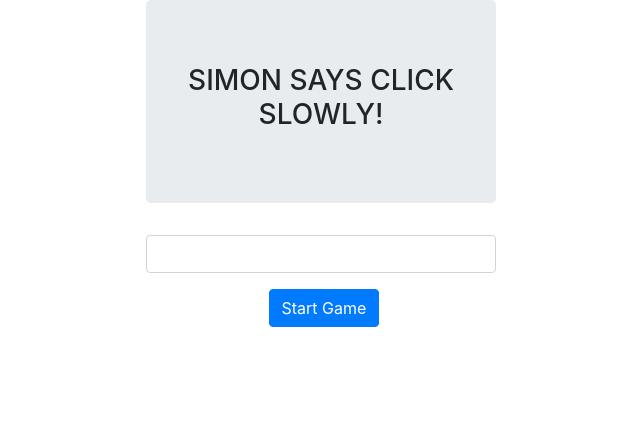
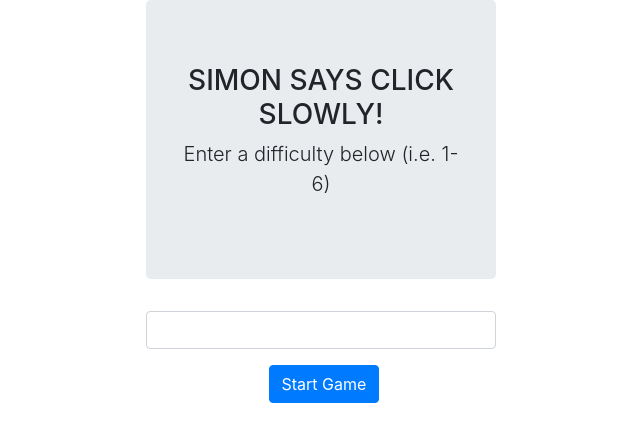
Before and after one commit to paigewilliams/memory, a website built with webpack: page src/index.html in a window 1280 px wide. Shown: the whole page, without its empty margins (319-959 px from the left). Built offline with nearby package versions, Linux system fonts and the light colour scheme.

Commit message:
add usage instructions

```diff
--- a/src/index.html
+++ b/src/index.html
@@ -11,6 +11,7 @@
         <div class="col-md-4 offset-md-4">
           <div class="jumbotron">
             <h3>SIMON SAYS CLICK SLOWLY!</h3>
+            <p class="lead">Enter a difficulty below (i.e. 1-6)</p>
           </div>
           <form id="difficulty">
             <div class="form-group">
```
